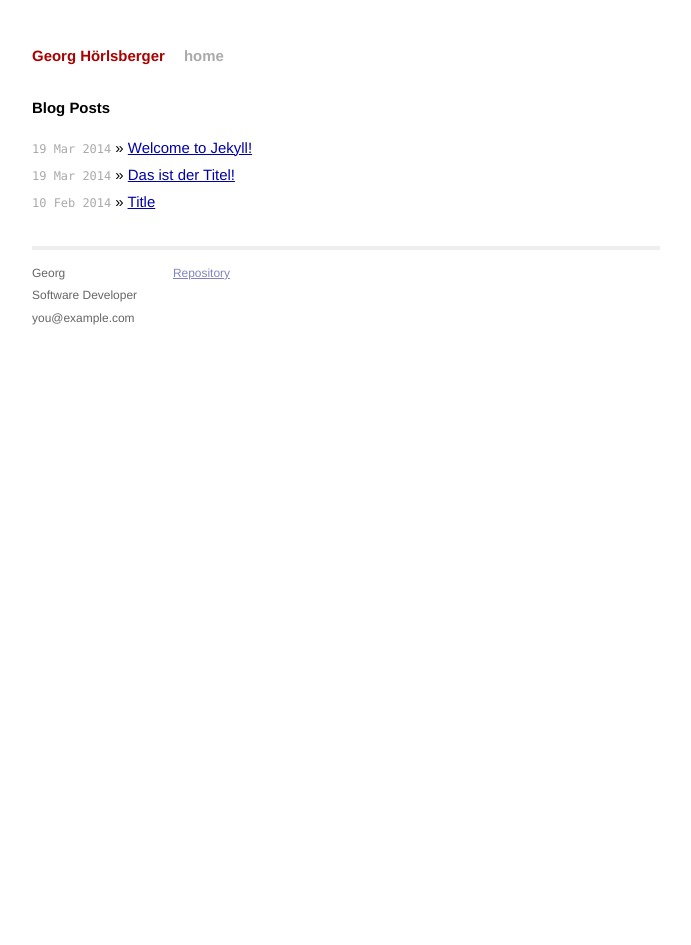
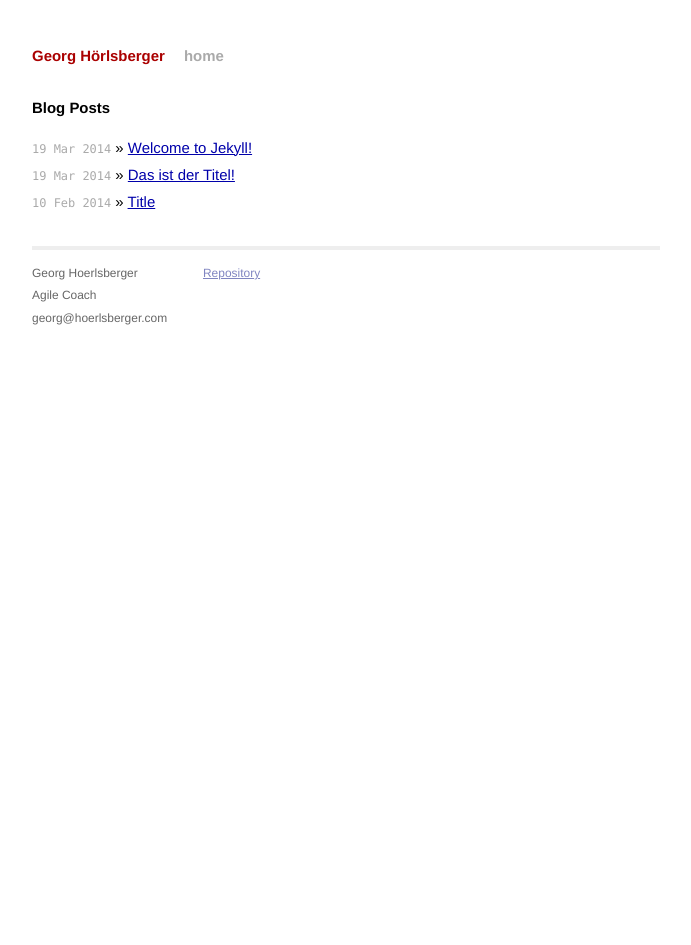
Before and after one commit to hoerlsberger/hoerlsberger.github.io, a Jekyll site: the page built from index.html, in a window 1280 px wide. Shown: the whole page, without its empty margins (294-985 px from the left). Built offline with Jekyll 4.4.1, drawn with Linux system fonts in a browser that asks for light colours; Markdown is read by kramdown in place of the engine named in the settings.

Commit message:
Update default.html

```diff
--- a/_layouts/default.html
+++ b/_layouts/default.html
@@ -26,9 +26,9 @@
           <div class="footer">
             <div class="contact">
               <p>
-                Georg<br />
-                Software Developer<br />
-                you@example.com
+                Georg Hoerlsberger<br />
+                Agile Coach<br />
+                georg@hoerlsberger.com
               </p>
             </div>
             <div class="contact">
```
